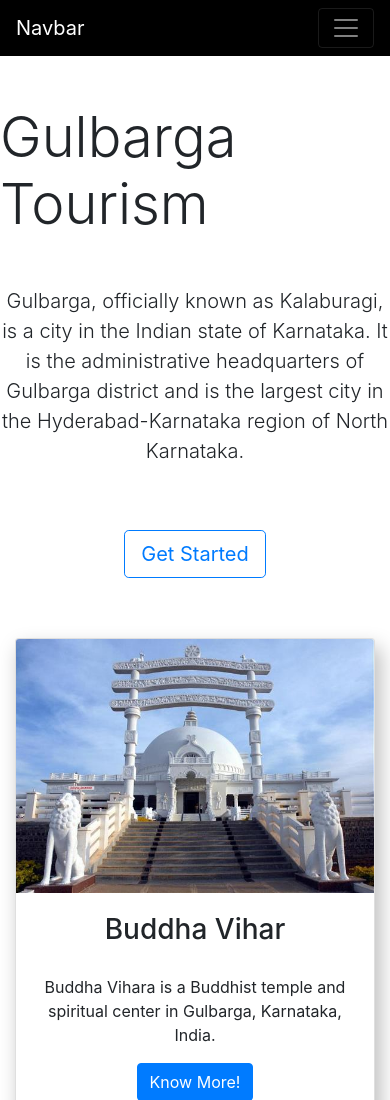
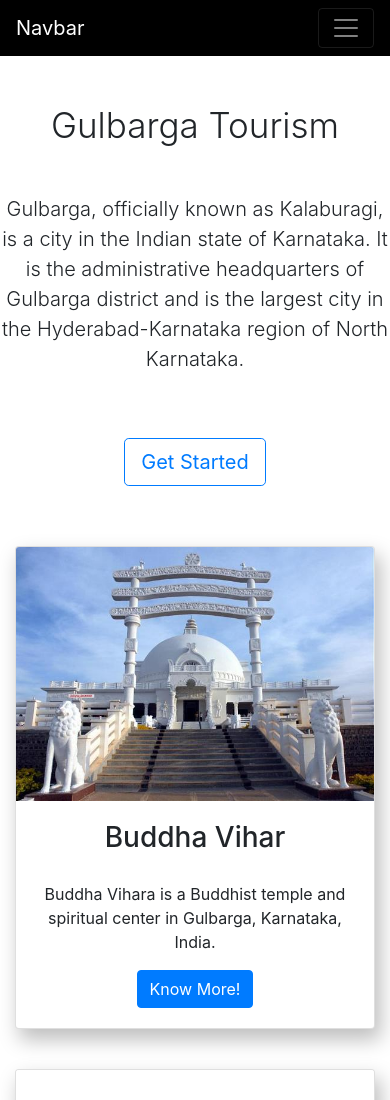
Before and after one commit to teambugs1510/tour, a plain HTML site: page index.html in a window 390 px wide. Shown: the top 1100 px of the page. Drawn offline with nearby package versions, Linux system fonts and the light colour scheme.

Commit message:
Update custom.css

```diff
--- a/assets/css/custom.css
+++ b/assets/css/custom.css
@@ -85,4 +85,6 @@ html{
 			display: none;
 
 	}
+	.overflow-img h1{
+		    font-size: 35px;
 }
```
